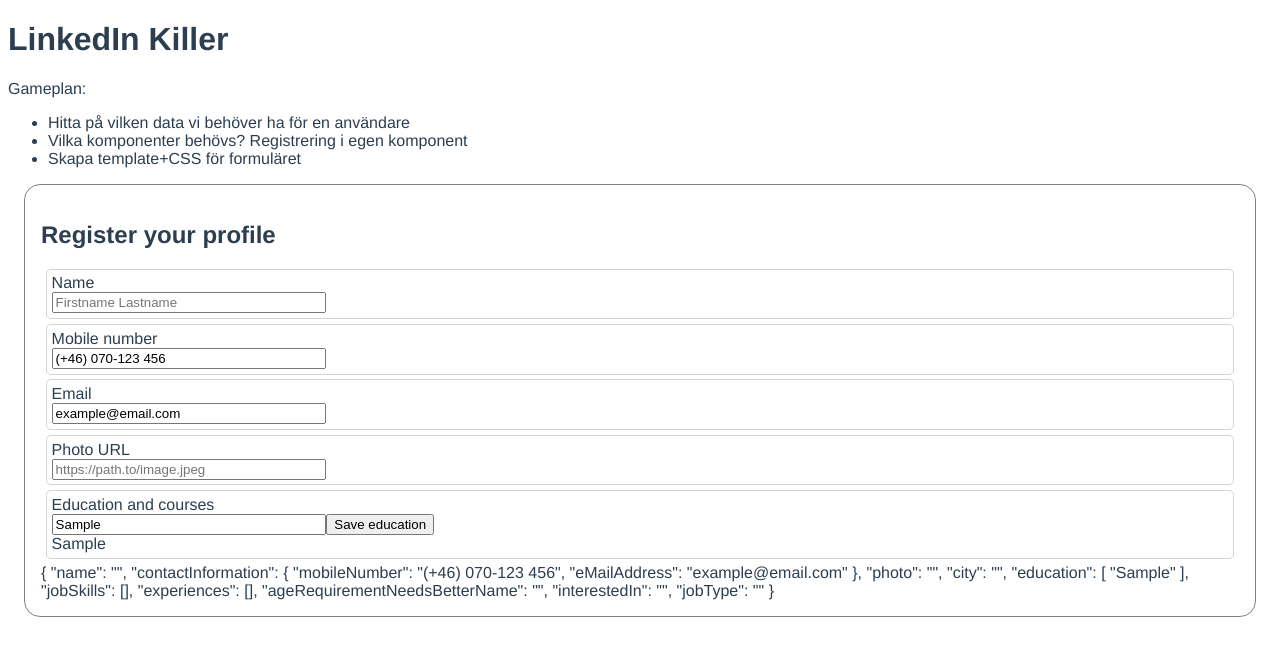
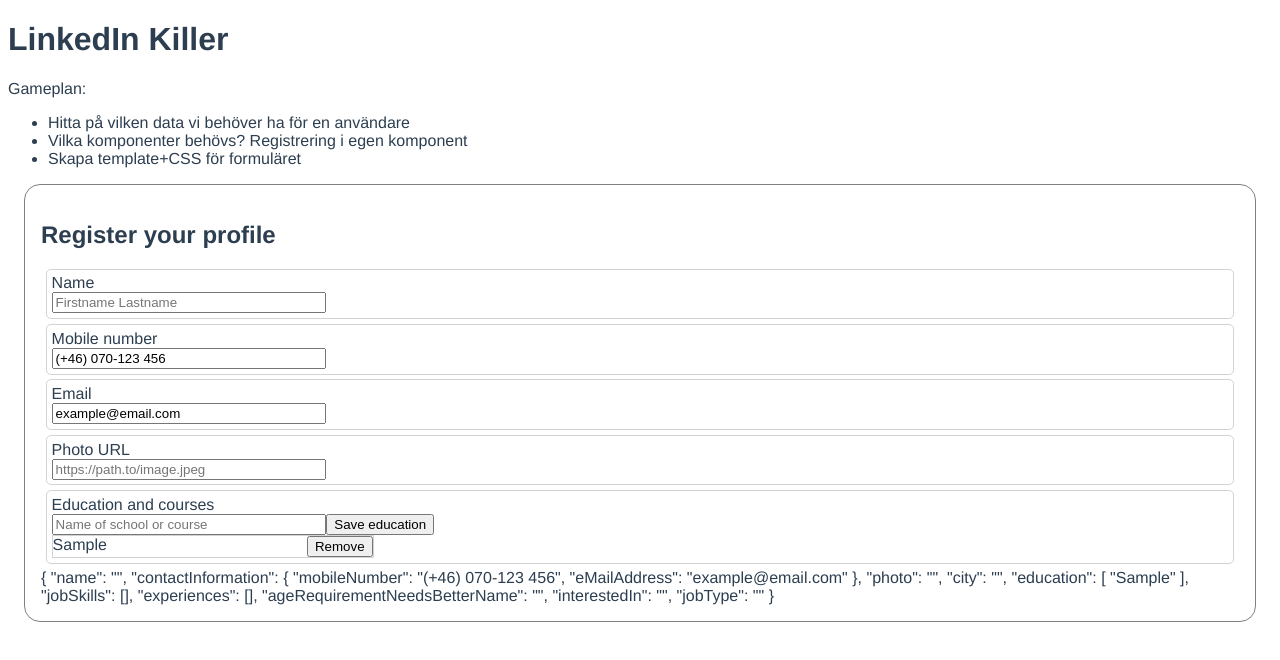
Before and after one commit to FEU19/13-vue-form, a Vue app: page / in a window 1280 px wide. Both pictures are taken after typing "Sample" into the empty fields and a click on the button "Save education". Shown: the top 660 px of the page. Built offline with nearby package versions, Linux system fonts and the light colour scheme.

Commit message:
List validation done

```diff
--- a/src/components/RegisterProfile.vue
+++ b/src/components/RegisterProfile.vue
@@ -36,11 +36,13 @@
 	<div class="form-group">
 		<label>Education and courses</label>
 		<input type="text" placeholder="Name of school or course"
-			v-model="inputEducation" />
-		<button @click="profile.education.push(inputEducation)">Save education</button>
+			v-model="inputEducation" :class="educationClass" />
+		<button @click="profile.education.push(inputEducation); inputEducation = '';"
+			:disabled="educationExist">Save education</button>
 		<div class="list">
 			<div v-for="edu in profile.education" :key="edu">
-				{{ edu }}
+				<span> {{ edu }} </span>
+				<button @click="removeEducation(edu)">Remove</button>
 			</div>
 		</div>
 	</div>
@@ -125,6 +127,25 @@
 		},
 		photoErrorMessage() {
 			return 'Please enter a valid URL'
+		},
+
+		educationExist() {
+			// Kontrollera om inputEducation finns i listan profile.education
+			return this.profile.education.find(
+				edu => edu.toLowerCase() == this.inputEducation.toLowerCase()
+			);
+			// object -> true
+			// undefined -> false
+		},
+		educationClass() {
+			return this.educationExist ? 'invalid' : '';
+		}
+	},
+	methods: {
+		removeEducation(education) {
+			this.profile.education = this.profile.education.filter(
+				edu => edu != education
+			);
 		}
 	}
 }
@@ -156,5 +177,17 @@
 	font-size: 90%;
 }
 
+.list > div {
+	display: flex;
+	justify-content: space-between;
+	width: 20em;
+	border: 1px solid lightgray;
+}
+.list > div:hover {
+	background-color: beige;
+}
+
+
+
 
 </style>
```
